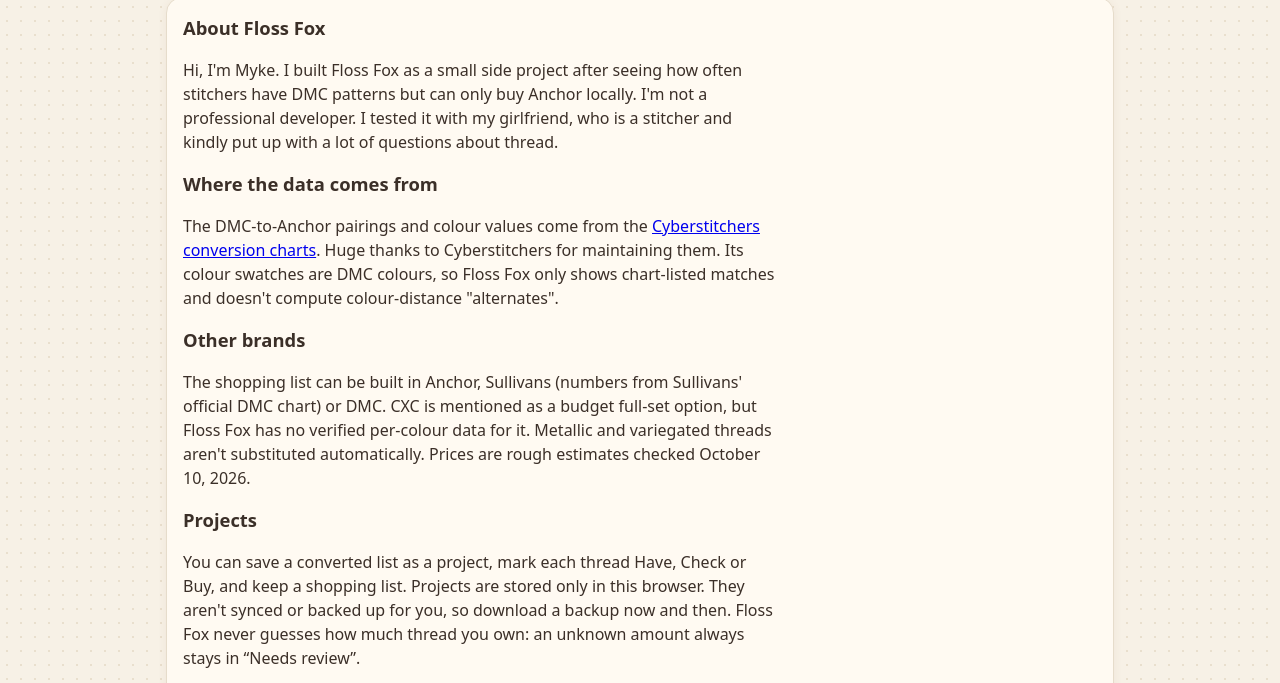
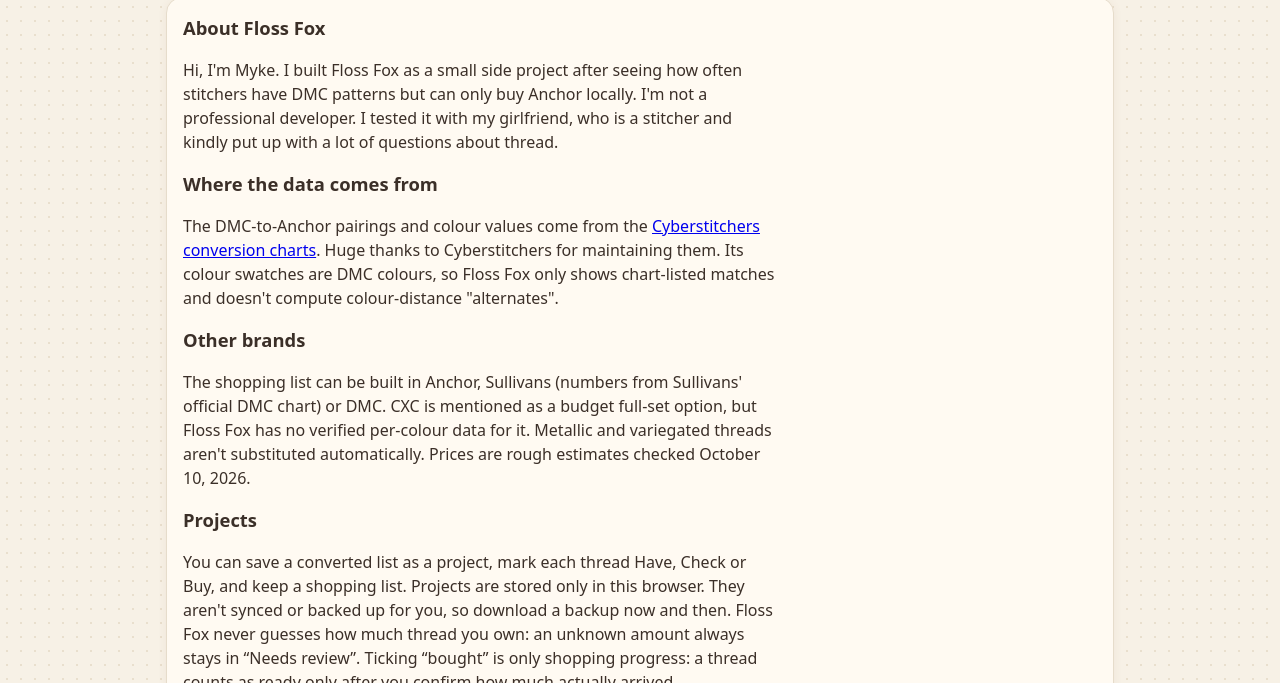
Before and after one commit to TheRealTenkoshi2020/floss-fox, a plain HTML site: page about.html in a window 1280 px wide. Shown: the part 112-795 px from the top of the page. Drawn offline with Linux system fonts and the light colour scheme.

Commit message:
Docs: user-testing package, About note on bought vs received

```diff
--- a/about.html
+++ b/about.html
@@ -31,7 +31,7 @@
 <h2>Where the data comes from</h2>
 <p>The DMC-to-Anchor pairings and colour values come from the <a href="https://www.cyberstitchers.com/stitching_tools/floss_conversion_charts/dmc_to_anchor">Cyberstitchers conversion charts</a>. Huge thanks to Cyberstitchers for maintaining them. Its colour swatches are DMC colours, so Floss Fox only shows chart-listed matches and doesn't compute colour-distance "alternates".</p>
 <h2>Other brands</h2><p>The shopping list can be built in Anchor, Sullivans (numbers from Sullivans' official DMC chart) or DMC. CXC is mentioned as a budget full-set option, but Floss Fox has no verified per-colour data for it. Metallic and variegated threads aren't substituted automatically. Prices are rough estimates checked October 10, 2026.</p>
-<h2 id="projects">Projects</h2><p>You can save a converted list as a project, mark each thread Have, Check or Buy, and keep a shopping list. Projects are stored only in this browser. They aren't synced or backed up for you, so download a backup now and then. Floss Fox never guesses how much thread you own: an unknown amount always stays in “Needs review”.</p>
+<h2 id="projects">Projects</h2><p>You can save a converted list as a project, mark each thread Have, Check or Buy, and keep a shopping list. Projects are stored only in this browser. They aren't synced or backed up for you, so download a backup now and then. Floss Fox never guesses how much thread you own: an unknown amount always stays in “Needs review”. Ticking “bought” is only shopping progress: a thread counts as ready only after you confirm how much actually arrived.</p>
 <h2>Please double-check colours</h2>
 <p>Colours on screen are approximate and every screen is different. Some DMC shades have no Anchor equivalent. Before buying, compare real skeins or a printed colour card.</p>
 <h2 id="affiliates">Affiliate links</h2>
```
Also changed, not shown: 1 other file.
